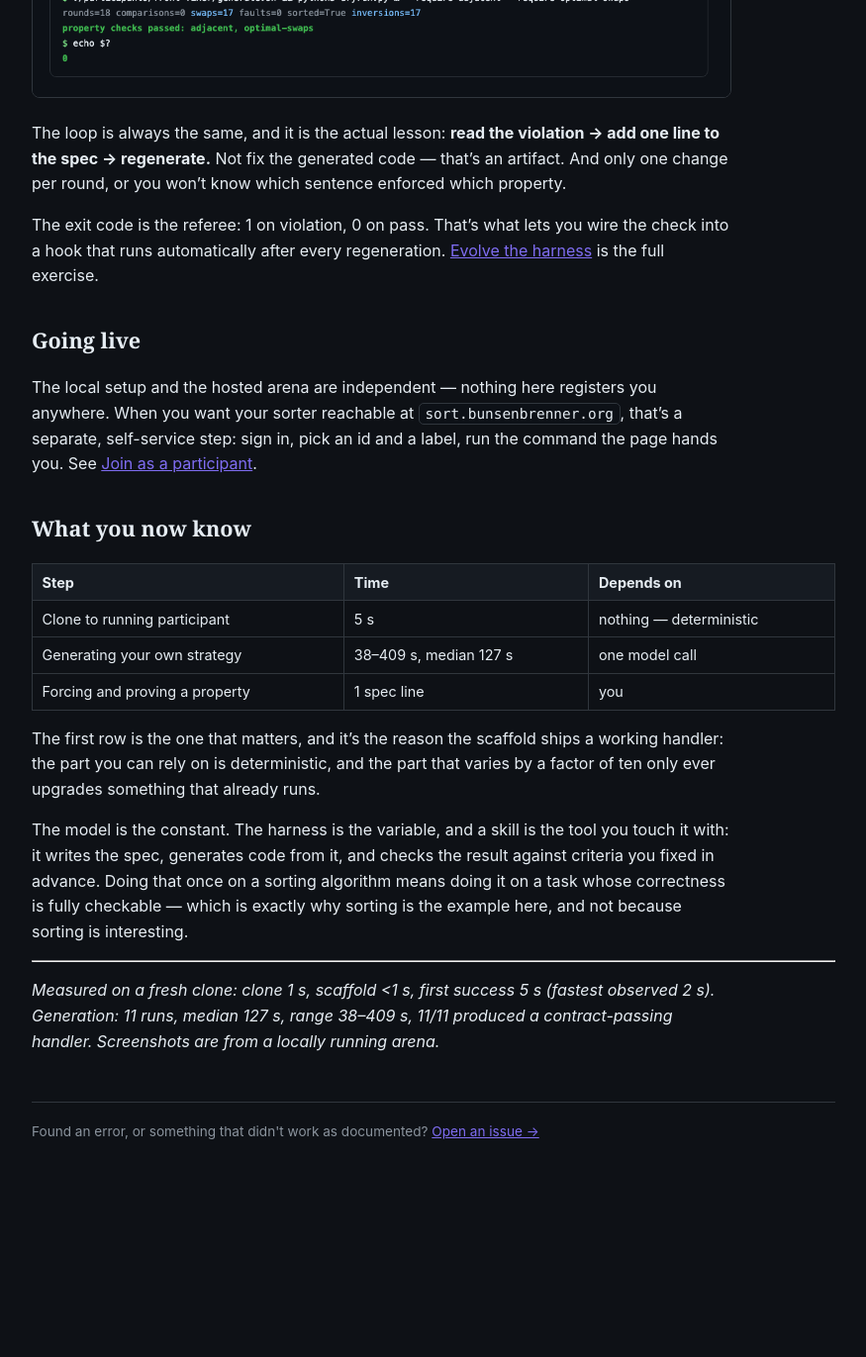
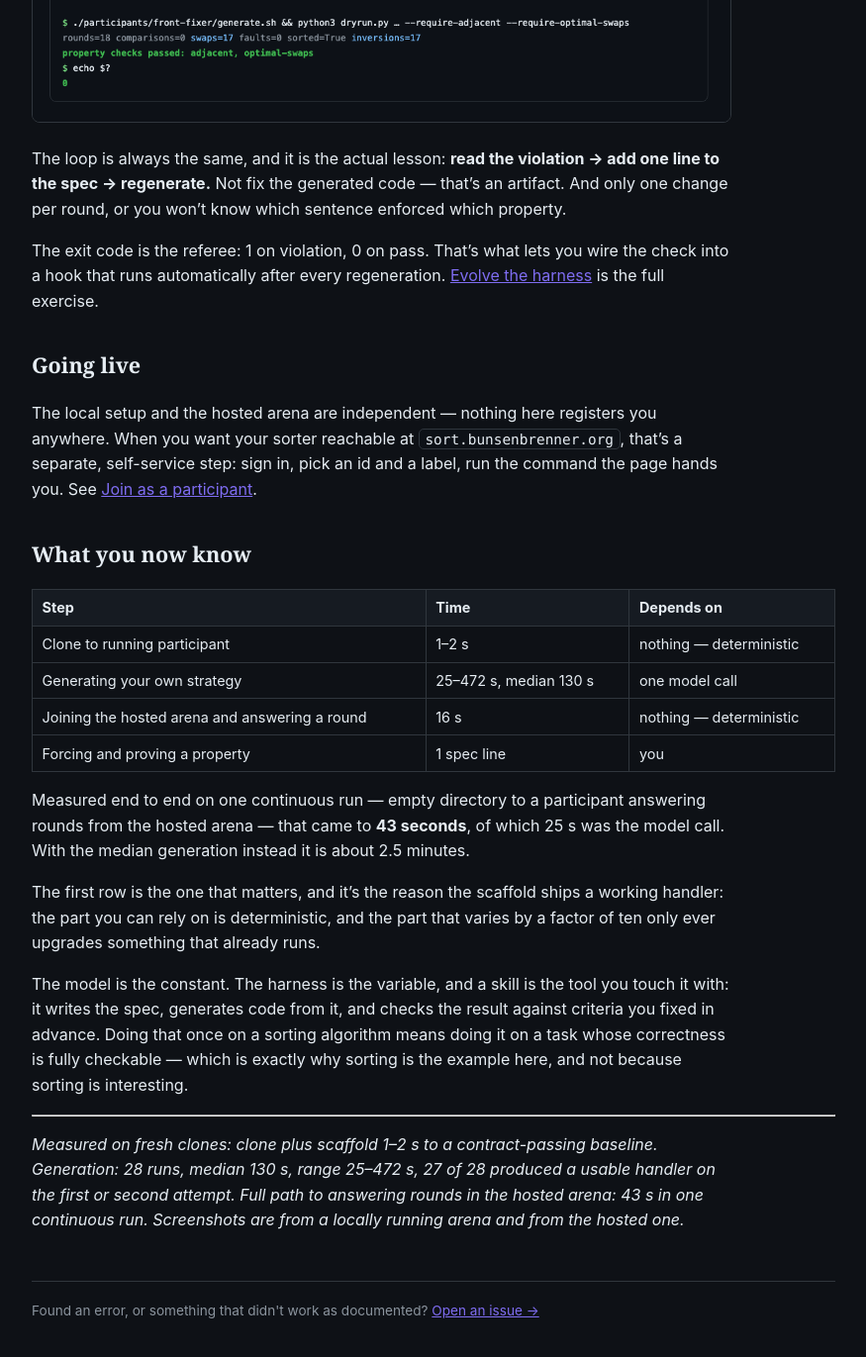
Before and after one commit to scimbe/CADS-DEMO-sort-docs, a Jekyll site: the page built from _tutorials/five-seconds.md, in a window 1280 px wide and 1400 px high, scrolled down 6307 px. Shown: the top 1371 px of the window at 99% size, without its empty margins (322-1197 px from the left). Built offline with Jekyll 4.4.1, drawn with Linux system fonts in a browser that asks for light colours; before the commit the page ends 7526 px from its top, so only the background shows below that; some of the changed text lies outside the part shown.

Commit message:
docs: refresh every generation figure against the full 28-run dataset
The pages carried numbers from the first 11 runs. Combined with the later
interleaved series and the end-to-end run that is 28 generations: median 130 s,
range 25-472 s, 27 usable, and 2 of 28 over five minutes -- which is the number
a reader actually needs, because it says how often they will be unlucky.

five-seconds also gains the measurement it was missing: the complete path from
an empty directory to answering rounds in the hosted arena, 43 s in one
continuous run, with the join and first round broken out as their own
deterministic 16 s.

````diff
--- a/_tutorials/five-seconds.md
+++ b/_tutorials/five-seconds.md
@@ -102,11 +102,11 @@ python3 "$REPO/dryrun.py" ./handler.sh --seed 42 --len 8 --quiet
 python3 "$REPO/dryrun.py" ./handler.sh --correction-check
 ```
 
-**How long this takes, measured rather than promised:** across 11 generations the median was
-**127 seconds**, with a spread from 38 s to 409 s. Two specifications of quite different complexity
-were interleaved and came out the same (156 s vs 161 s back to back), so the spread is latency, not
-your wording — a fast run is luck, not a faster prompt. Budget a few minutes and don't conclude
-anything from one slow run.
+**How long this takes, measured rather than promised:** across **28 generations** the median was
+**130 seconds**, with a spread from 25 s to 472 s. Two runs out of 28 took longer than five minutes.
+Two specifications of quite different complexity were interleaved and came out the same (156 s vs
+161 s back to back), so the spread is latency, not your wording — a fast run is luck, not a faster
+prompt. Budget a few minutes and don't conclude anything from one slow run.
 
 **A failed generation cannot cost you anything.** The draft is written to a staging file and only
 moved into place once it compiles, so a bad draw leaves your previous handler exactly where it was —
@@ -187,9 +187,14 @@ in, pick an id and a label, run the command the page hands you. See
 
 | Step | Time | Depends on |
 |---|---|---|
-| Clone to running participant | 5 s | nothing — deterministic |
-| Generating your own strategy | 38–409 s, median 127 s | one model call |
+| Clone to running participant | 1–2 s | nothing — deterministic |
+| Generating your own strategy | 25–472 s, median 130 s | one model call |
+| Joining the hosted arena and answering a round | 16 s | nothing — deterministic |
 | Forcing and proving a property | 1 spec line | you |
+
+Measured end to end on one continuous run — empty directory to a participant answering rounds from
+the hosted arena — that came to **43 seconds**, of which 25 s was the model call. With the median
+generation instead it is about 2.5 minutes.
 
 The first row is the one that matters, and it's the reason the scaffold ships a working handler: the
 part you can rely on is deterministic, and the part that varies by a factor of ten only ever upgrades
@@ -203,6 +208,7 @@ interesting.
 
 ---
 
-*Measured on a fresh clone: clone 1 s, scaffold <1 s, first success 5 s (fastest observed 2 s).
-Generation: 11 runs, median 127 s, range 38–409 s, 11/11 produced a contract-passing handler.
-Screenshots are from a locally running arena.*
+*Measured on fresh clones: clone plus scaffold 1–2 s to a contract-passing baseline. Generation:
+28 runs, median 130 s, range 25–472 s, 27 of 28 produced a usable handler on the first or second
+attempt. Full path to answering rounds in the hosted arena: 43 s in one continuous run. Screenshots
+are from a locally running arena and from the hosted one.*
````
Also changed, not shown: _how-to/change-the-skill.md (+2 -2 lines).
